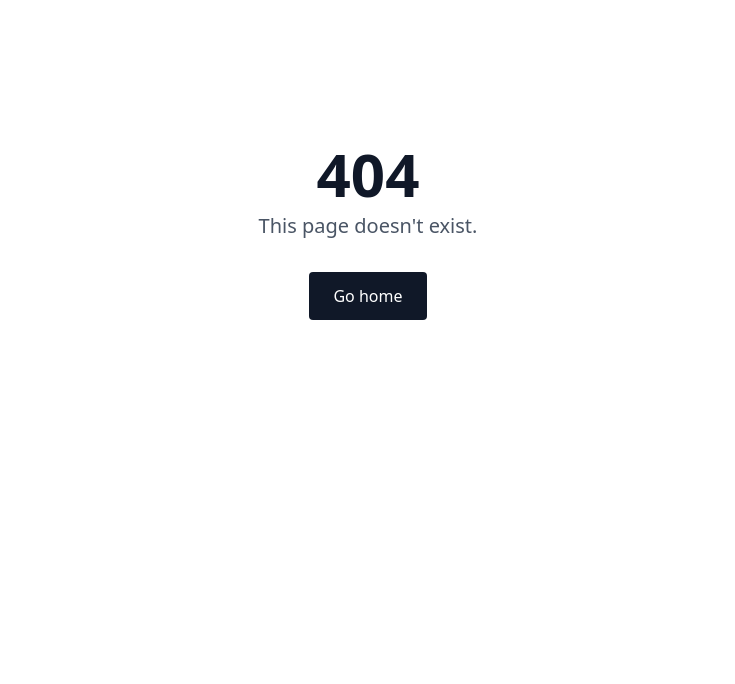
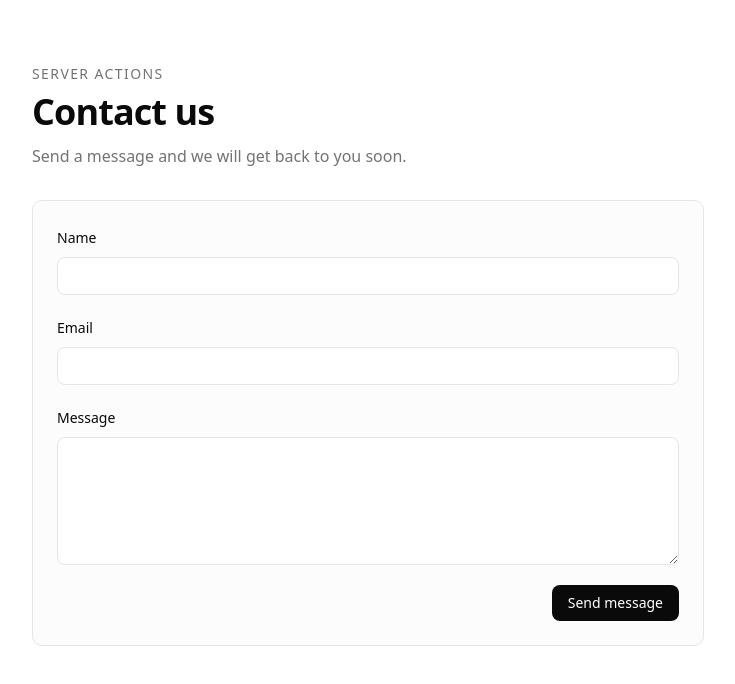
Before and after one commit to VirajJayasiri/nextjs-foundations, a Next.js app in the folder apps/web/: page /contact in a window 1280 px wide. Before the commit this address had no page. Shown: the top 684 px of the page, without its empty margins (272-1007 px from the left). Built offline with nearby package versions, Linux system fonts and the light colour scheme.

Commit message:
feat(core): add Server Action form with validation

```diff
--- /dev/null
+++ b/apps/web/src/app/actions/contact.ts
@@ -0,0 +1,61 @@
+'use server'
+
+import { z } from 'zod'
+
+const contactSchema = z.object({
+  name: z.string().trim().min(2, 'Name must be at least 2 characters.'),
+  email: z.string().trim().email('Enter a valid email address.'),
+  message: z
+    .string()
+    .trim()
+    .min(10, 'Message must be at least 10 characters.')
+    .max(1000, 'Message must be 1000 characters or fewer.'),
+})
+
+export type ContactFormState =
+  | {
+      status: 'idle'
+      message: ''
+      errors: Partial<Record<'name' | 'email' | 'message', string[]>>
+    }
+  | {
+      status: 'error'
+      message: string
+      errors: Partial<Record<'name' | 'email' | 'message', string[]>>
+    }
+  | {
+      status: 'success'
+      message: string
+      errors: Record<string, never>
+    }
+
+export const initialContactFormState: ContactFormState = {
+  status: 'idle',
+  message: '',
+  errors: {},
+}
+
+export async function submitContact(
+  _previousState: ContactFormState,
+  formData: FormData,
+): Promise<ContactFormState> {
+  const result = contactSchema.safeParse({
+    name: formData.get('name'),
+    email: formData.get('email'),
+    message: formData.get('message'),
+  })
+
+  if (!result.success) {
+    return {
+      status: 'error',
+      message: 'Please correct the highlighted fields.',
+      errors: result.error.flatten().fieldErrors,
+    }
+  }
+
+  return {
+    status: 'success',
+    message: `Thanks, ${result.data.name}. Your message has been received.`,
+    errors: {},
+  }
+}
--- /dev/null
+++ b/apps/web/src/app/contact/page.tsx
@@ -0,0 +1,21 @@
+import { ContactForm } from '@/components/contact-form'
+
+export default function ContactPage() {
+  return (
+    <main className="mx-auto flex max-w-2xl flex-col gap-8 py-8">
+      <header>
+        <p className="font-medium text-sm uppercase tracking-widest text-muted-foreground">
+          Server Actions
+        </p>
+        <h1 className="mt-2 font-bold text-4xl tracking-tight">Contact us</h1>
+        <p className="mt-3 text-muted-foreground">
+          Send a message and we will get back to you soon.
+        </p>
+      </header>
+
+      <section className="rounded-lg border bg-muted/30 p-6">
+        <ContactForm />
+      </section>
+    </main>
+  )
+}
--- /dev/null
+++ b/apps/web/src/components/contact-form.tsx
@@ -0,0 +1,114 @@
+'use client'
+
+import { useActionState } from 'react'
+import { useFormStatus } from 'react-dom'
+
+import {
+  submitContact,
+  type ContactFormState,
+} from '@/app/actions/contact'
+
+const initialContactFormState: ContactFormState = {
+  status: 'idle',
+  message: '',
+  errors: {},
+}
+
+function SubmitButton() {
+  const { pending } = useFormStatus()
+
+  return (
+    <button
+      type="submit"
+      disabled={pending}
+      className="rounded-md bg-foreground px-4 py-2 font-medium text-background text-sm transition-opacity disabled:cursor-not-allowed disabled:opacity-50"
+    >
+      {pending ? 'Sending...' : 'Send message'}
+    </button>
+  )
+}
+
+function FieldError({ errors }: { errors?: string[] }) {
+  if (!errors?.length) return null
+
+  return (
+    <p className="mt-1 text-red-700 text-sm" role="alert">
+      {errors[0]}
+    </p>
+  )
+}
+
+export function ContactForm() {
+  const [state, formAction] = useActionState(
+    submitContact,
+    initialContactFormState,
+  )
+
+  return (
+    <form action={formAction} className="space-y-5">
+      <div>
+        <label className="font-medium text-sm" htmlFor="name">
+          Name
+        </label>
+        <input
+          aria-describedby={state.errors.name ? 'name-error' : undefined}
+          aria-invalid={Boolean(state.errors.name)}
+          className="mt-2 block w-full rounded-md border bg-background px-3 py-2 text-sm outline-none ring-offset-background focus-visible:ring-2 focus-visible:ring-ring"
+          id="name"
+          name="name"
+          type="text"
+        />
+        <div id="name-error">
+          <FieldError errors={state.errors.name} />
+        </div>
+      </div>
+
+      <div>
+        <label className="font-medium text-sm" htmlFor="email">
+          Email
+        </label>
+        <input
+          aria-describedby={state.errors.email ? 'email-error' : undefined}
+          aria-invalid={Boolean(state.errors.email)}
+          className="mt-2 block w-full rounded-md border bg-background px-3 py-2 text-sm outline-none ring-offset-background focus-visible:ring-2 focus-visible:ring-ring"
+          id="email"
+          name="email"
+          type="email"
+        />
+        <div id="email-error">
+          <FieldError errors={state.errors.email} />
+        </div>
+      </div>
+
+      <div>
+        <label className="font-medium text-sm" htmlFor="message">
+          Message
+        </label>
+        <textarea
+          aria-describedby={state.errors.message ? 'message-error' : undefined}
+          aria-invalid={Boolean(state.errors.message)}
+          className="mt-2 block min-h-32 w-full resize-y rounded-md border bg-background px-3 py-2 text-sm outline-none ring-offset-background focus-visible:ring-2 focus-visible:ring-ring"
+          id="message"
+          name="message"
+        />
+        <div id="message-error">
+          <FieldError errors={state.errors.message} />
+        </div>
+      </div>
+
+      <div className="flex items-center justify-between gap-4">
+        <p
+          className={
+            state.status === 'success'
+              ? 'text-green-700 text-sm'
+              : 'text-muted-foreground text-sm'
+          }
+          role={state.status === 'idle' ? undefined : 'status'}
+        >
+          {state.message}
+        </p>
+        <SubmitButton />
+      </div>
+    </form>
+  )
+}
```
